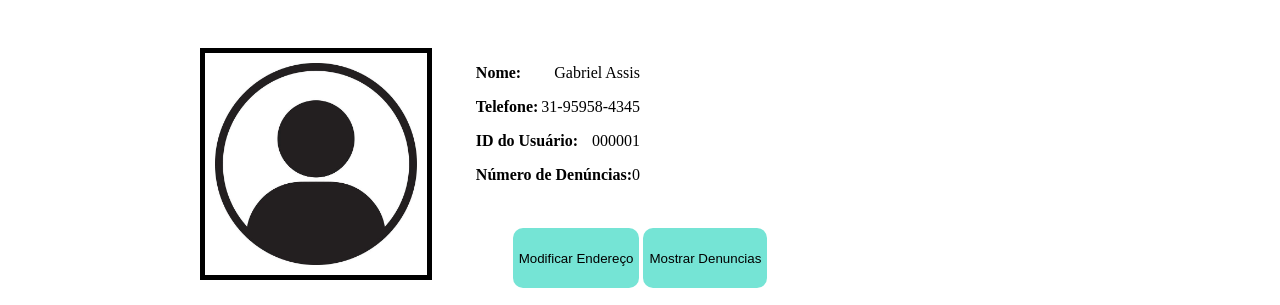
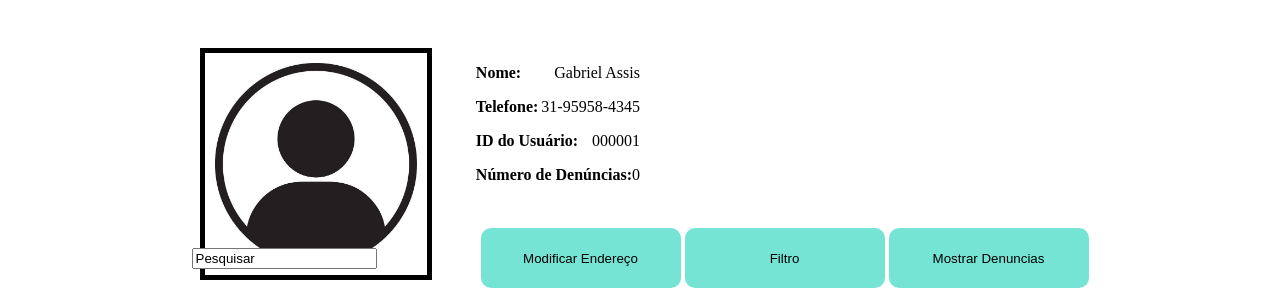
Before and after one commit to ICEI-PUC-Minas-PMGES-TI/pmg-es-2024-1-ti1-2401100-g8-seguranca-publica, a plain HTML site: page codigo/aba-perfil/aba-perfil.html in a window 1280 px wide. Shown: the part 252-557 px from the top of the page. Drawn offline with Linux system fonts and the light colour scheme.

Commit message:
Botão de filtro e barra de pesquisa

```diff
--- a/codigo/aba-perfil/aba-perfil.html
+++ b/codigo/aba-perfil/aba-perfil.html
@@ -30,7 +30,11 @@
     </main>
     <!--Informações do banco de dados-->
     <nav>
+        <label for="search">
+            <input type="text" value="Pesquisar">
+        </label>
         <button id="botaoParaDenuncia"><a href="#">Modificar Endereço</a></button>
+        <button>Filtro</button>
         <button onclick="toggle('conteudo')">Mostrar Denuncias</button>
         <div id="conteudo">
             Você não possui denúncias.
--- a/codigo/aba-perfil/assets/aba-perfil-arquivos/aba-perfil.css
+++ b/codigo/aba-perfil/assets/aba-perfil-arquivos/aba-perfil.css
@@ -75,10 +75,14 @@ button{
     border: 0px;
     border-radius: 10px;
     height: 30%;
+    width: 200px;
 }
 nav a{
     text-decoration: none;
     color: black;
+}
+input{
+    margin-right: 100px;
 }
 /*Responsividade para telas grandes*/
 @media screen and (min-width: 1330px ) and (max-width: 1430px) {
```
